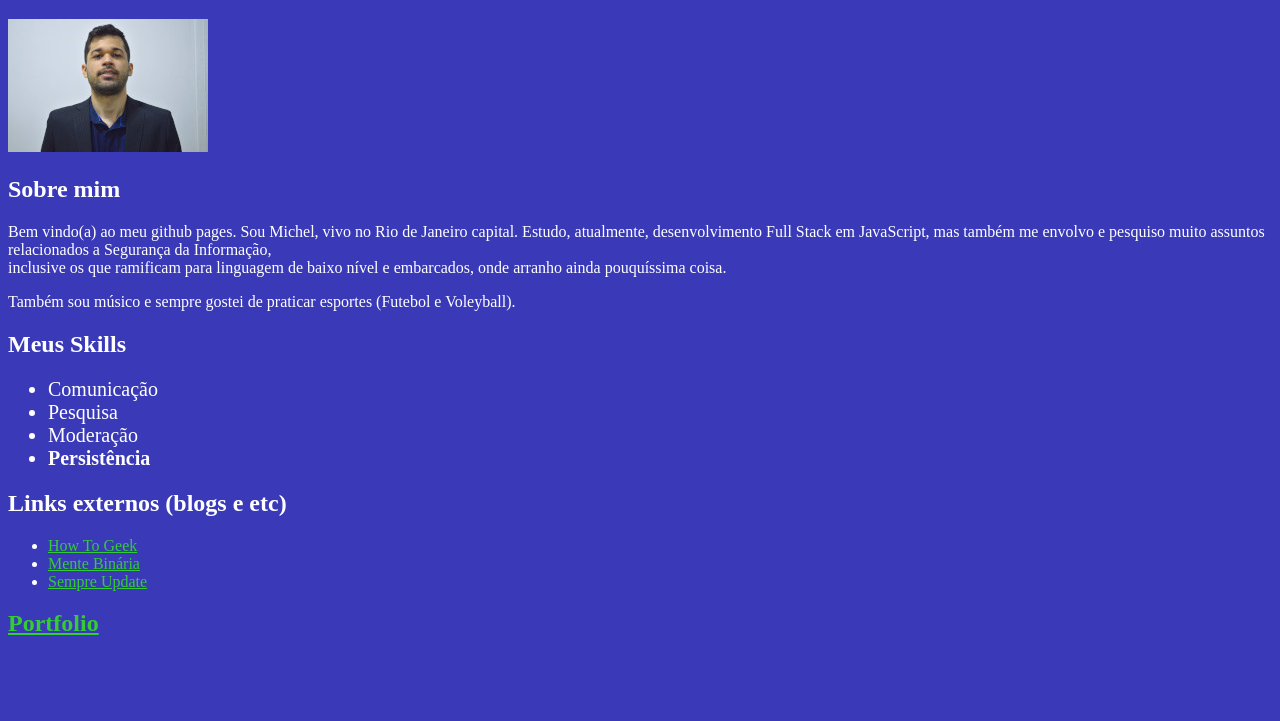
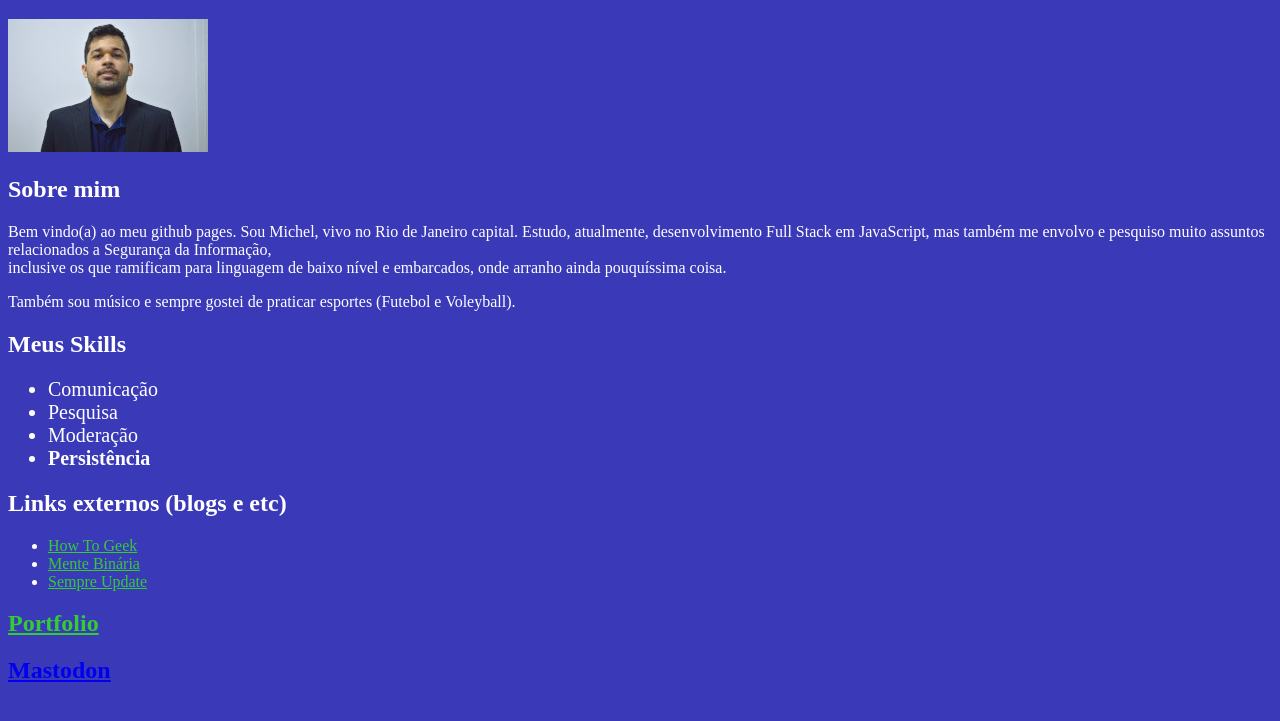
Before and after one commit to becauro/becauro.github.io, a plain HTML site: page index.html in a window 1280 px wide. Shown: the part 61-782 px from the top of the page. Drawn offline with Linux system fonts and the light colour scheme.

Commit message:
Update index.html - Add mastodon link

```diff
--- a/index.html
+++ b/index.html
@@ -55,6 +55,8 @@
 
 <h2> <a style="color: #33cc33;" href="https://github.com/becauro/becauro/wiki"> Portfolio </a> </h2>
 
+<h2> <a rel="me" href="https://fosstodon.org/@becauro">Mastodon</a> </h2>
+
 
 </body>
 </html>
```
